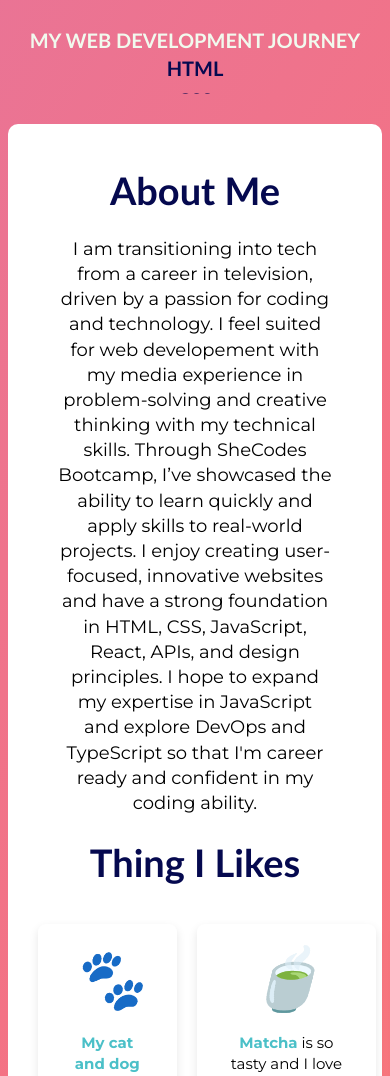
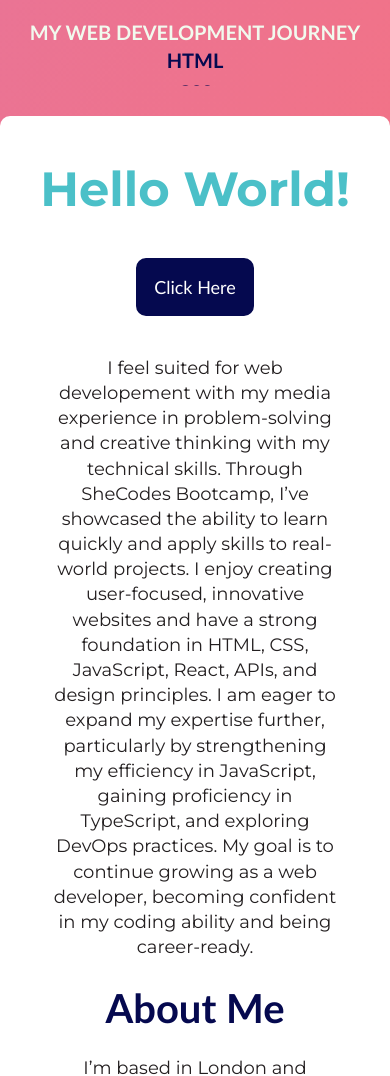
Before and after one commit to EmiliaPodmore/EmiliaPodmoreFAC, a plain HTML site: page index.html in a window 390 px wide. Shown: the top 1076 px of the page. Drawn offline with Linux system fonts and the light colour scheme; a web font is replaced by a local one.

Commit message:
Add Javascript

```diff
--- a/index.html
+++ b/index.html
@@ -5,14 +5,12 @@
     <meta name="viewport" content="width=device-width, initial-scale=1.0" />
     <link rel="stylesheet" href="src/styles.css" />
     <link rel="preconnect" href="https://fonts.googleapis.com" />
-    <link rel="preconnect" href="https://fonts.gstatic.com" crossorigin="" />
-    <link rel="preconnect" href="https://fonts.googleapis.com" />
     <link rel="preconnect" href="https://fonts.gstatic.com" crossorigin />
     <link
       href="https://fonts.googleapis.com/css2?family=Fredoka:wght@300..700&family=Gaegu&family=Montserrat:ital,wght@0,100..900;1,100..900&display=swap"
       rel="stylesheet"
     />
-    <title>Document</title>
+    <title>Web Developement Journey</title>
   </head>
   <body>
     <div class="main">
@@ -23,18 +21,39 @@
         </div>
       </h1>
       <div class="container">
+        <h3>Hello World!</h3>
+        <button id="sign">Click Here</button>
+        <p>
+          I feel suited for web developement with my media experience in
+          problem-solving and creative thinking with my technical skills.
+          Through SheCodes Bootcamp, I’ve showcased the ability to learn quickly
+          and apply skills to real-world projects. I enjoy creating
+          user-focused, innovative websites and have a strong foundation in
+          HTML, CSS, JavaScript, React, APIs, and design principles. I am eager
+          to expand my expertise further, particularly by strengthening my
+          efficiency in JavaScript, gaining proficiency in TypeScript, and
+          exploring DevOps practices. My goal is to continue growing as a web
+          developer, becoming confident in my coding ability and being
+          career-ready.
+        </p>
+
         <h2>About Me</h2>
         <p>
-          I am transitioning into tech from a career in television, driven by a
-          passion for coding and technology. I feel suited for web developement
-          with my media experience in problem-solving and creative thinking with
-          my technical skills. Through SheCodes Bootcamp, I’ve showcased the
-          ability to learn quickly and apply skills to real-world projects. I
-          enjoy creating user-focused, innovative websites and have a strong
-          foundation in HTML, CSS, JavaScript, React, APIs, and design
-          principles. I hope to expand my expertise in JavaScript and explore
-          DevOps and TypeScript so that I'm career ready and confident in my
-          coding ability.
+          I’m based in London and recently wrapped up a contract with Apple
+          Corps, working on The Beatles: Anthology documentary series for
+          Disney+. From this, I’ve developed transferable skills like working
+          under pressure, attention to detail, and collaboration. I also
+          consider myself <strong>organised</strong> - meticulously organising
+          archive footage, creating a data logging process in Excel, track
+          progress and correcting transcript errors. Able to handle my job and
+          multiple workload alongside learning a new skill.
+          <strong>Compassionate</strong> - helped set up the first CAMHS support
+          group for girls recently diagnosed with autism, met their needs and
+          provided mentoring in a confidential environment.
+          <strong>Inquisitive</strong> - taken the initiative to seek out
+          courses and workshops code and gain knowledge in various software and
+          frameworks. Utilising my creativity into personal projects to
+          demonstrate my coding skills and technical capability.
         </p>
         <h2>Thing I Likes</h2>
         <div class="grid-container">
@@ -112,14 +131,16 @@
           rule-based nature of programming languages to be both intriguing and a
           satisfying process.
         </p>
+      </div>
+      <footer>
         <a
           href="https://emiliapodmoredev.netlify.app/"
           target="_blank"
           style="text-decoration: none"
           ><button>Learn More</button></a
         >
-      </div>
-      <footer>For Founders and Coders Software Foundation Application</footer>
+      </footer>
     </div>
   </body>
+  <script src="src/script.js" defer></script>
 </html>
--- /dev/null
+++ b/src/script.js
@@ -0,0 +1,13 @@
+function signIn() {
+  let name = prompt("What is your name?") || "";
+  let emoji = prompt("Type your favourite emoji") || "";
+  let heading = document.querySelector("h3");
+
+  alert("Thank you " + (name || "Guest") + "!");
+  heading.innerHTML = `Welcome ${name || ""}, to my FAC Application ${
+    emoji || ""
+  }`;
+}
+
+let contactButton = document.querySelector("#sign");
+contactButton.addEventListener("click", signIn);
--- a/src/styles.css
+++ b/src/styles.css
@@ -2,6 +2,8 @@ body {
   background: linear-gradient(300deg, #feac5e, #f67280, #c779d0, #4bc0c8);
   background-size: 1400% 1400%;
   animation: gradient-animation 24s ease infinite;
+  margin: 0;
+  padding: 0;
 }
 
 @keyframes gradient-animation {
@@ -20,30 +22,44 @@ body {
   width: 100%;
   text-align: center;
 }
-
 h1 {
+  margin: 0 auto;
+  padding: 20px;
   text-align: center;
   text-transform: uppercase;
-  color: #ffff;
-  font-size: 62px;
+  font-size: 56px;
   font-family: "Trebuchet MS", "Lucida Sans Unicode", "Lucida Grande",
     "Lucida Sans", Arial, sans-serif;
-  margin: 0 auto;
-  padding: 20px;
+  color: #fff;
 }
 
+h2 {
+  margin: 5px auto;
+  padding: 5px;
+  font-size: 40px;
+  font-family: "Trebuchet MS", "Lucida Sans Unicode", "Lucida Grande",
+    "Lucida Sans", Arial, sans-serif;
+  color: #05094f;
+}
+
+h3 {
+  margin: 5px auto;
+  padding: 5px;
+  font-size: 48px;
+  font-family: "Montserrat", sans-serif;
+  color: #4bc0c8;
+}
 .roller {
-  height: 4.125rem;
-  line-height: 4rem;
   position: relative;
   overflow: hidden;
-  width: 100%;
   display: flex;
   justify-content: center;
   align-items: center;
+  height: 4.125rem;
+  line-height: 4rem;
+  width: 100%;
   color: #05094f;
 }
-
 .roller #rolltext {
   position: absolute;
   top: 0;
@@ -65,12 +81,11 @@ h1 {
   }
 }
 
-@media screen and (max-width: 600px) {
+/* Mobile Adjustments */
+@media (max-width: 600px) {
   h1 {
-    text-align: center;
-    text-transform: uppercase;
+    font-size: 20px;
     color: #f1faee;
-    font-size: 20px;
   }
 
   .roller {
@@ -82,6 +97,7 @@ h1 {
     animation: slide-mob 5s infinite;
   }
 }
+
 @keyframes slide-mob {
   0% {
     top: 0;
@@ -97,28 +113,20 @@ h1 {
   }
 }
 .container {
-  background: #ffff;
   max-width: 800px;
+  margin: 10px auto;
   padding: 30px;
-  margin: 10px auto;
+  background: #fff;
   border-radius: 10px;
   font-family: Arial, sans-serif;
   line-height: 1.4;
 }
-h2 {
-  color: #05094f;
-  margin: 5px auto;
-  padding: 5px;
-  font-size: 38px;
-  font-family: "Trebuchet MS", "Lucida Sans Unicode", "Lucida Grande",
-    "Lucida Sans", Arial, sans-serif;
-}
 p {
-  color: black;
-  font-family: "Montserrat", sans-serif;
-  font-size: 18px;
   margin: 0 auto;
   padding: 10px 20px;
+  font-size: 18px;
+  font-family: "Montserrat", sans-serif;
+  color: #231f20;
 }
 .card-notes {
   font-size: 15px;
@@ -126,18 +134,20 @@ p {
 strong {
   color: #4bc0c8;
 }
+
 .grid-container {
   display: grid;
   grid-template-columns: repeat(3, 1fr);
-  grid-gap: 20px;
+  gap: 20px;
 }
+
 .card {
-  background-color: #fff;
+  margin: 25px 0;
   padding: 14px;
+  background: #fff;
+  border-radius: 8px;
   box-shadow: 0 4px 10px rgba(0, 0, 0, 0.1);
-  border-radius: 8px;
   transition: transform 0.3s ease-in-out;
-  margin: 25px 0 25px 0;
 }
 .card:hover {
   transform: scale(1.1);
@@ -151,34 +161,31 @@ i:hover {
   cursor: pointer;
 }
 button {
-  color: #feac5e;
-  background: #ffff;
-  border: 2px solid #feac5e;
-  border-radius: 10px;
+  display: block;
+  margin: 30px auto;
+  padding: 16px;
   font-size: 18px;
   font-family: "Trebuchet MS", "Lucida Sans Unicode", "Lucida Grande",
     "Lucida Sans", Arial, sans-serif;
-  display: block;
-  padding: 16px;
-  margin: 30px auto;
+  color: #fff;
+  background: #05094f;
+  border: 2px solid #05094f;
+  border-radius: 10px;
   transition: all 150ms ease-in-out;
 }
 button:hover {
   cursor: pointer;
-  color: #ffff;
-  background-color: #feac5e;
-}
-footer {
-  color: #ffff;
-  font-size: 20px;
-  font-family: monospace;
-  padding: 16px;
-  margin: 10px 0;
+  color: #05094f;
+  background: #fff;
 }
 a {
   color: #05094f;
 }
+
 a:hover {
   cursor: pointer;
   font-style: italic;
 }
+footer {
+  padding: 10px;
+}
```
Also changed, not shown: src/index.js (deleted).
